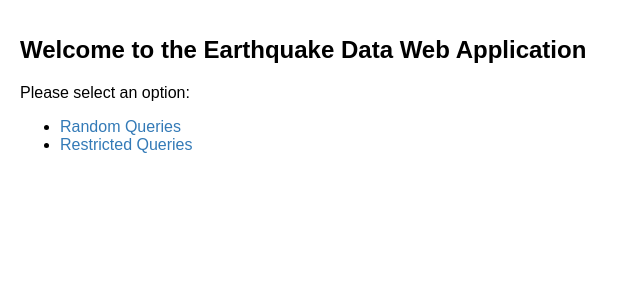
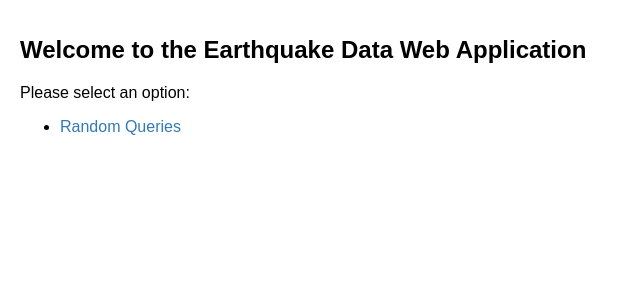
Before and after one commit to prathikh1998/PresentGraphs, a Flask app: page / in a window 1280 px wide. Shown: the top 300 px of the page, without its empty margins (0-640 px from the left). Run offline with Flask 3, Linux system fonts and the light colour scheme.

Commit message:
Add files via upload

```diff
--- a/templates/index.html
+++ b/templates/index.html
@@ -9,8 +9,7 @@
     <h1>Welcome to the Earthquake Data Web Application</h1>
     <p>Please select an option:</p>
     <ul>
-        <li><a href="/random_queries">Random Queries</a></li>
-        <li><a href="/restricted_queries">Restricted Queries</a></li>
+        <li><a href="/results">Random Queries</a></li>
     </ul>
 </body>
 </html>
```
